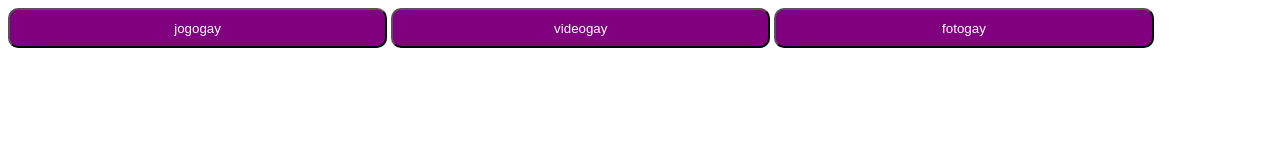
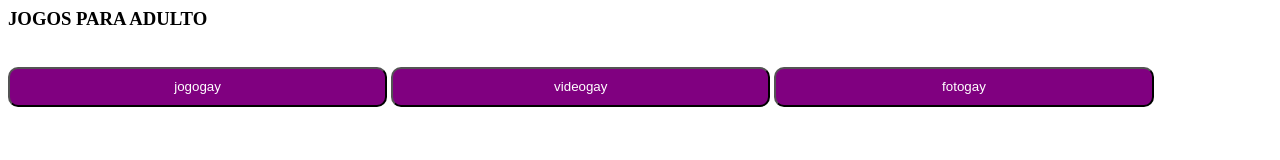
Before and after one commit to JOGOSPORN/pornGay, a plain HTML site: page index.html in a window 1280 px wide. Drawn offline with Linux system fonts and the light colour scheme.

Commit message:
Update index.html

```diff
--- a/index.html
+++ b/index.html
@@ -1,4 +1,15 @@
-<a href=""><button class="btm" id="gay1" onclick="bbt" for="">jogogay</button></a>
+<!DOCTYPE html PUBLIC "-//W3C//DTD HTML 4.01 Transitional//pt-BR">
+<head>
+<meta name="viewport" content="width=device-width, initial-scale=1.0"/>
+<meta http-equiv="Content-Type" content="text/html; charset=UTF-8"/>
+<title>JOGOS PARA ADULTO</title>
+
+</head>
+<h3>JOGOS PARA ADULTO</h3>
+<br>
+
+<a href=""><button class="btm" id="gay1" onclick="bbt"
+for="">jogogay</button></a>
 
 <a href="videoPorn.html"><button class="btm" id="gay2" onclick="bbt" for="">videogay</button></a>
 
@@ -26,3 +37,5 @@
 }
 
 </style>
+
+</html>
```
